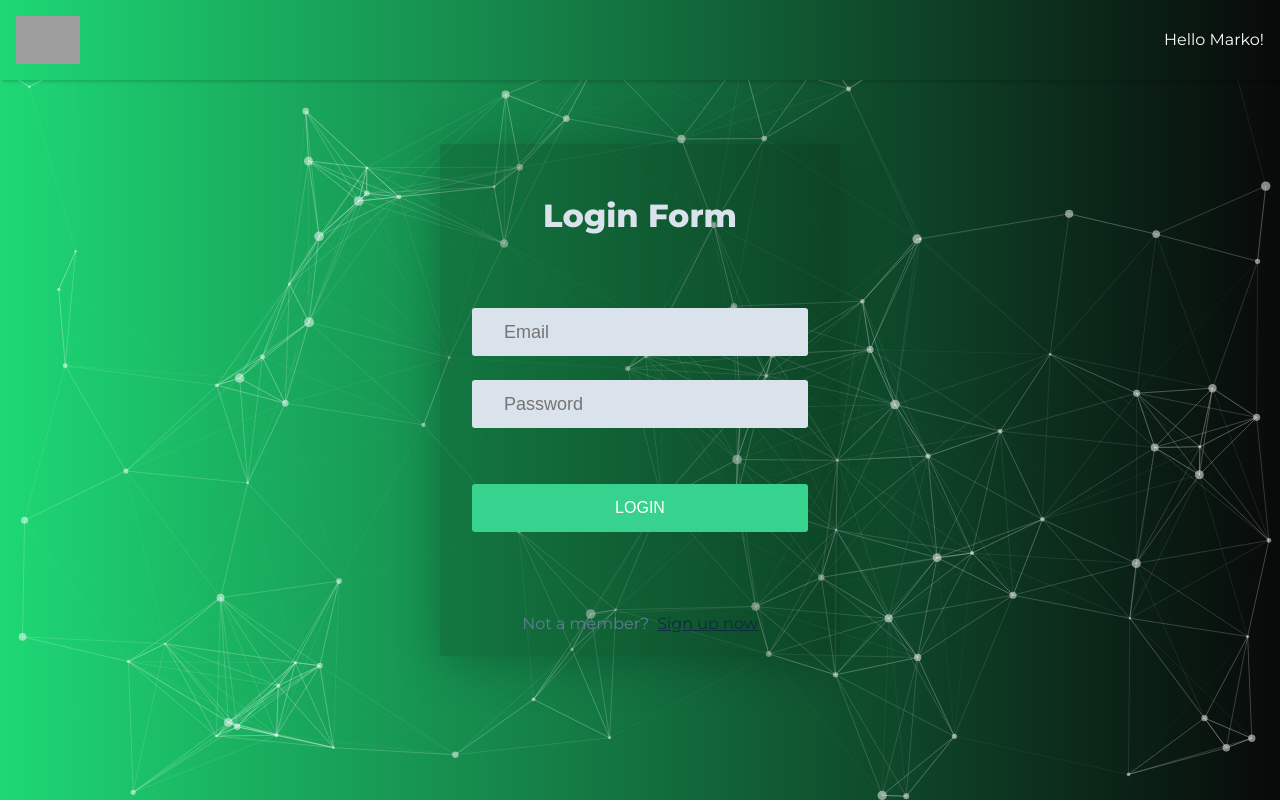
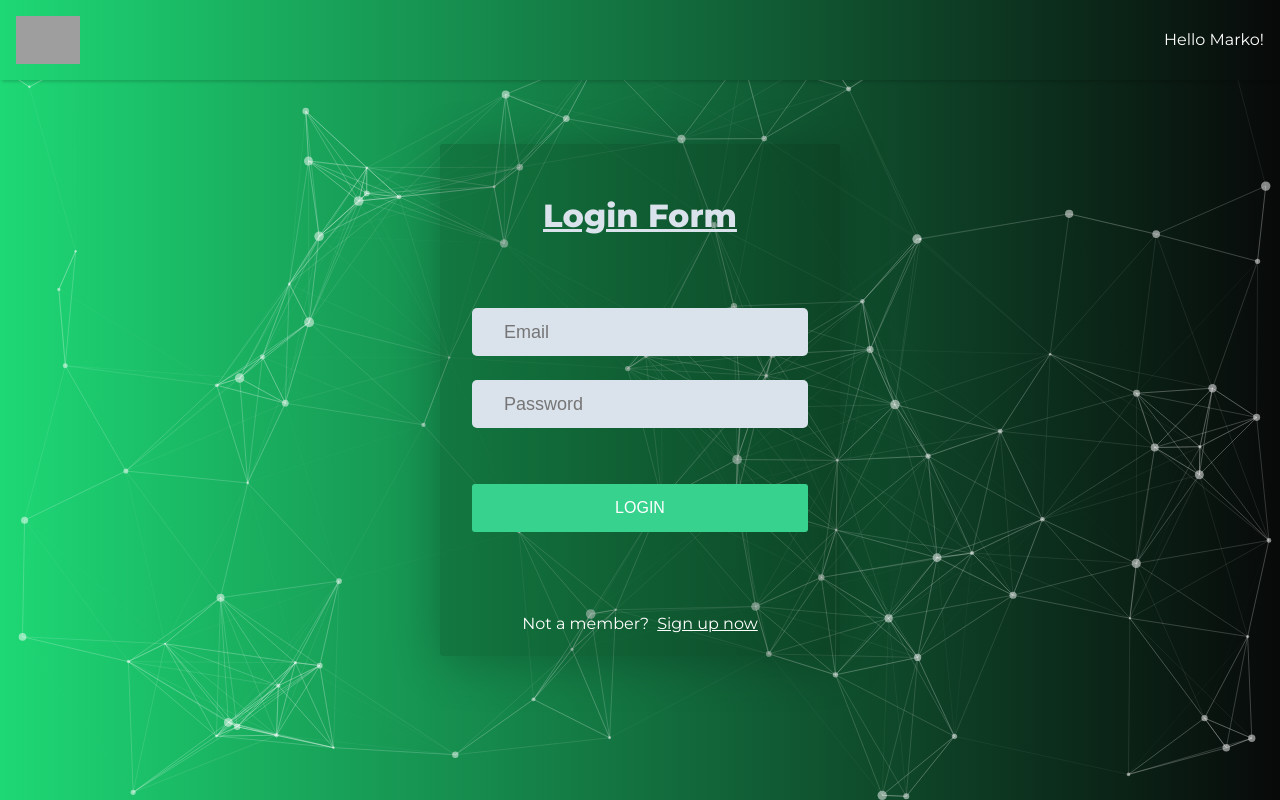
Before and after one commit to Marko1310/workout_tracker, a React (Create React App) app in the folder root/frontend/: page / in a window 1280 px wide. Built offline with nearby package versions, Linux system fonts and the light colour scheme; grey boxes are pictures that could not be loaded.

Commit message:
login form style complete

```diff
--- a/root/frontend/src/App.js
+++ b/root/frontend/src/App.js
@@ -9,8 +9,8 @@ function App() {
   return (
     <div className="App">
       <Navigation />
+      <Login />
       <Particle />
-      <Login />
     </div>
   );
 }
--- a/root/frontend/src/components/Login/Login.css
+++ b/root/frontend/src/components/Login/Login.css
@@ -25,21 +25,20 @@
   font-weight: 800;
   font-size: 2rem;
   padding-bottom: 3rem;
+  text-decoration: underline;
 }
 
 .forms {
   margin-bottom: 1.5rem;
   display: flex;
   background-color: var(--clr-grey-9);
-  border-radius: 3px;
-  border-style: solid;
+  border-radius: 5px;
   outline: #fff;
   border: #fff;
   width: 100%;
   height: 3rem;
   font-size: 18px;
   padding-left: 2rem;
-  /* color: #464545; */
 }
 
 ::placeholder {
@@ -62,7 +61,7 @@
 }
 
 .login-button:hover {
-  /* background-color: #838283; */
+  background-color: #59e7aa;
 }
 
 .login-footer {
@@ -73,7 +72,7 @@
 }
 
 .sign-up {
-  /* color: #617d98; */
+  color: #fff;
   text-decoration: underline;
   margin: 0;
   transition: all 0.4s;
@@ -81,5 +80,9 @@
 
 .sign-up:hover {
   cursor: pointer;
-  color: #d33f8d;
+  color: #38d28f;
 }
+
+p {
+  color: #ffff;
+}
--- a/root/frontend/src/components/Navigation/Navigation.css
+++ b/root/frontend/src/components/Navigation/Navigation.css
@@ -1,5 +1,6 @@
 .navigation-container {
   height: 5rem;
+  margin-bottom: 2rem;
   background: linear-gradient(90deg, #1ed875 0%, #080909 100%);
   box-shadow: rgba(0, 0, 0, 0.15) 1.95px 1.95px 2.6px;
   display: flex;
```
